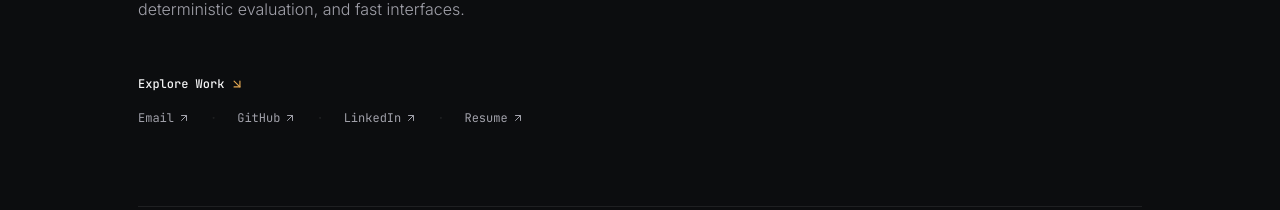
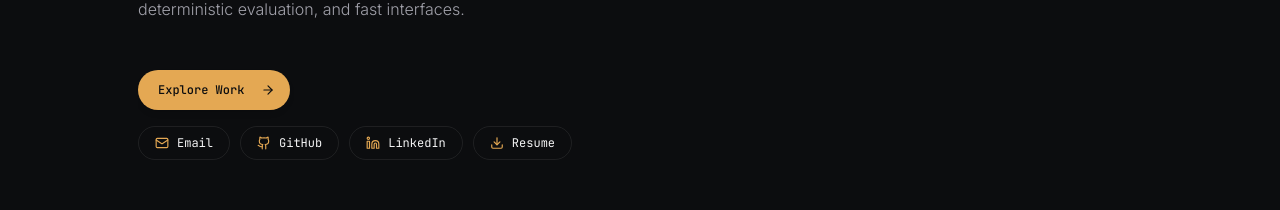
Before and after one commit to KrishnaTerminalOpen/krishna_sahu, a Next.js app: page / in a window 1280 px wide. Shown: the part 500-710 px from the top of the page. Built offline with nearby package versions, Linux system fonts and the light colour scheme; no server answers.

Commit message:
Style hero CTA and social/resume links as pill buttons in existing position

```diff
--- a/components/HeroSection.tsx
+++ b/components/HeroSection.tsx
@@ -4,7 +4,7 @@ import React from 'react';
 import { PORTFOLIO_CONTENT } from '@/data/portfolio';
 import { HeroStatusStrip } from './HeroStatusStrip';
 import { LivingDataCanvas } from './LivingDataCanvas';
-import { ArrowDownRight, ArrowUpRight, Sparkles } from 'lucide-react';
+import { ArrowRight, Download, Github, Linkedin, Mail } from 'lucide-react';
 
 interface HeroSectionProps {
   onOpenAiAssistant: () => void;
@@ -41,61 +41,61 @@ export function HeroSection({ onOpenAiAssistant }: HeroSectionProps) {
           {hero.intro}
         </p>
 
-        {/* Clean Link Structure: Primary CTA followed by Socials below */}
+        {/* Primary CTA followed by pill action buttons in same position */}
         <div className="space-y-4 pt-2">
           <div>
             <a
               href="#projects"
-              className="inline-flex items-center gap-1.5 text-foreground hover:text-accent font-mono text-xs font-medium transition-colors group"
+              className="group inline-flex items-center gap-3 pl-5 pr-2.5 py-2 rounded-full bg-accent text-background font-mono text-xs font-medium shadow-md hover:bg-accent-hover hover:-translate-y-0.5 transition-all duration-200"
             >
               <span>{hero.ctaLabel}</span>
-              <ArrowDownRight className="w-3.5 h-3.5 text-accent group-hover:translate-y-0.5 transition-transform" />
+              <span className="w-6 h-6 rounded-full bg-background/15 flex items-center justify-center group-hover:translate-x-0.5 transition-transform">
+                <ArrowRight className="w-3.5 h-3.5 text-background" />
+              </span>
             </a>
           </div>
 
-          <div className="flex flex-wrap items-center gap-x-5 gap-y-2 font-mono text-xs text-muted">
-            <a
-              href={`mailto:${personal.email}`}
-              className="inline-flex items-center gap-1 hover:text-foreground transition-colors"
-            >
-              <span>{hero.links.email}</span>
-              <ArrowUpRight className="w-3 h-3 text-muted" />
-            </a>
-
-            <span className="text-border">·</span>
-
-            <a
-              href={personal.socials.github}
-              target="_blank"
-              rel="noopener noreferrer"
-              className="inline-flex items-center gap-1 hover:text-foreground transition-colors"
-            >
-              <span>{hero.links.github}</span>
-              <ArrowUpRight className="w-3 h-3 text-muted" />
-            </a>
-
-            <span className="text-border">·</span>
-
-            <a
-              href={personal.socials.linkedin}
-              target="_blank"
-              rel="noopener noreferrer"
-              className="inline-flex items-center gap-1 hover:text-foreground transition-colors"
-            >
-              <span>{hero.links.linkedin}</span>
-              <ArrowUpRight className="w-3 h-3 text-muted" />
-            </a>
-
-            <span className="text-border">·</span>
-
-            <a
-              href={personal.resumePath}
-              download={personal.resumeFileName}
-              className="inline-flex items-center gap-1 hover:text-foreground transition-colors"
-            >
-              <span>{hero.links.resume}</span>
-              <ArrowUpRight className="w-3 h-3 text-muted" />
-            </a>
+          <div className="flex flex-wrap items-center gap-2.5 font-mono text-xs">
+            {[
+              {
+                label: hero.links.email,
+                href: `mailto:${personal.email}`,
+                icon: Mail,
+              },
+              {
+                label: hero.links.github,
+                href: personal.socials.github,
+                icon: Github,
+                external: true,
+              },
+              {
+                label: hero.links.linkedin,
+                href: personal.socials.linkedin,
+                icon: Linkedin,
+                external: true,
+              },
+              {
+                label: hero.links.resume,
+                href: personal.resumePath,
+                icon: Download,
+                download: personal.resumeFileName,
+              },
+            ].map((btn) => {
+              const Icon = btn.icon;
+              return (
+                <a
+                  key={btn.label}
+                  href={btn.href}
+                  target={btn.external ? '_blank' : undefined}
+                  rel={btn.external ? 'noopener noreferrer' : undefined}
+                  download={btn.download}
+                  className="group inline-flex items-center gap-2 px-4 py-2 rounded-full border border-border bg-surface/90 text-foreground hover:bg-accent hover:border-accent hover:text-background hover:-translate-y-0.5 transition-all duration-200 shadow-xs"
+                >
+                  <Icon className="w-3.5 h-3.5 text-accent group-hover:text-background transition-colors" />
+                  <span>{btn.label}</span>
+                </a>
+              );
+            })}
           </div>
         </div>
       </div>
```
